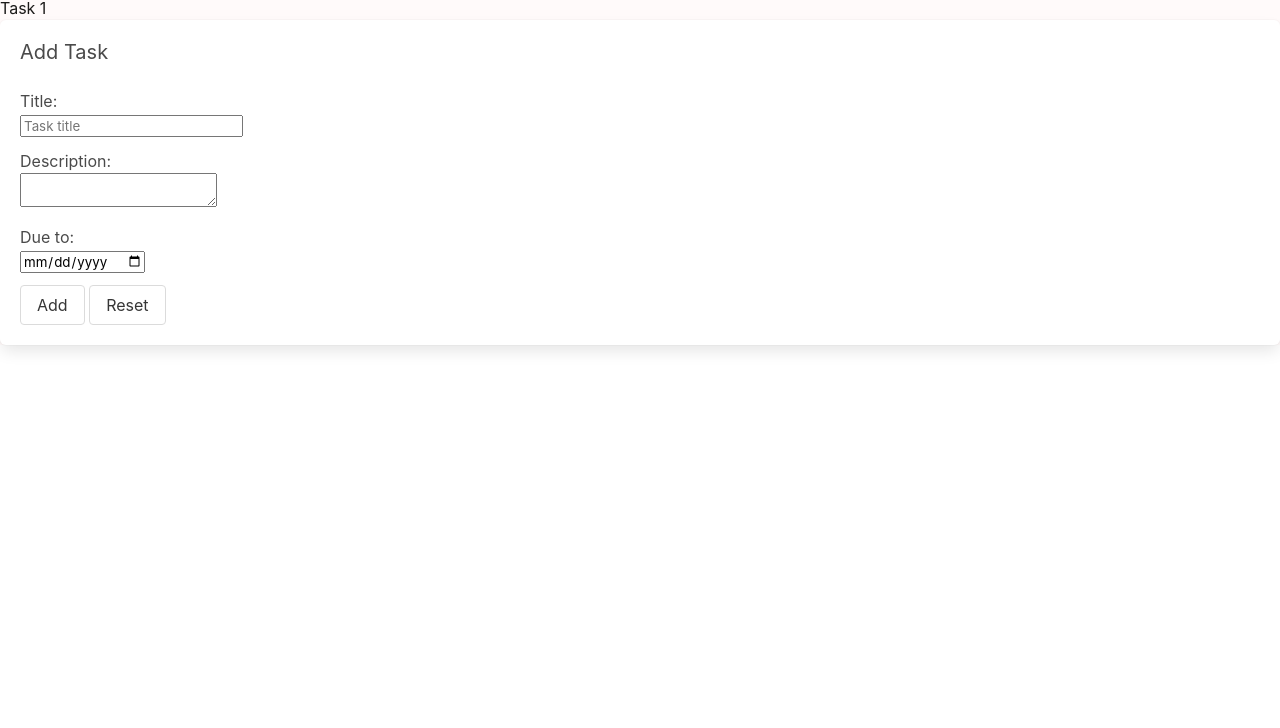
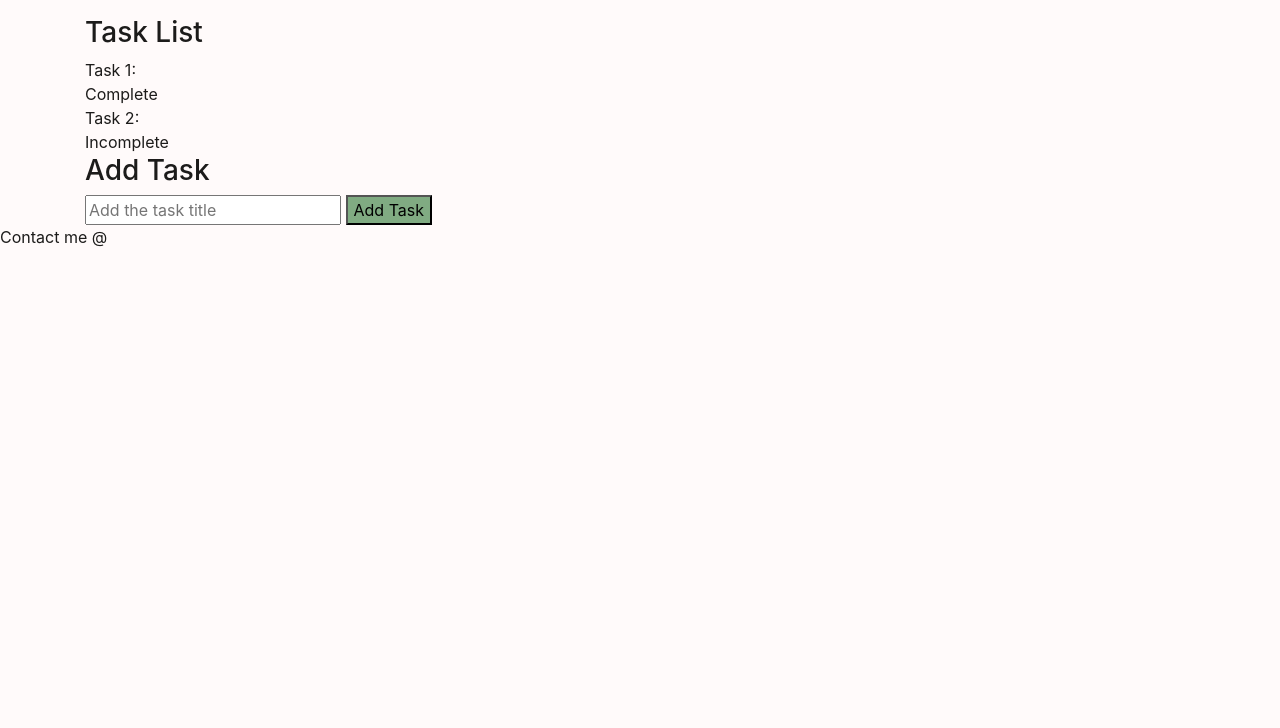
Before and after one commit to siyun-taylor-lee/task-manager, a plain HTML site: page index.html in a window 1280 px wide. Shown: the part 72-800 px from the top of the page. Drawn offline with nearby package versions, Linux system fonts and the light colour scheme.

Commit message:
Editted HTML

```diff
--- a/index.html
+++ b/index.html
@@ -4,12 +4,13 @@
     <meta charset="UTF-8">
     <meta name="viewport" content="width=device-width, initial-scale=1.0">
     <title>Task Manager</title>
+
     <!-- Google fonts -->
     <link rel="preconnect" href="https://fonts.googleapis.com">
     <link rel="preconnect" href="https://fonts.gstatic.com" crossorigin>
     <link href="https://fonts.googleapis.com/css2?family=Nunito+Sans:opsz@6..12&display=swap" rel="stylesheet">
-    <!-- Import Bulma CSS file here -->
-    <link rel="stylesheet" href="https://cdn.jsdelivr.net/npm/bulma@0.9.4/css/bulma.min.css">
+    <!-- Import Bootstrap CSS file here -->
+    <link rel="stylesheet" href="https://cdn.jsdelivr.net/npm/bootstrap@4.5.3/dist/css/bootstrap.min.css" integrity="sha384-TX8t27EcRE3e/ihU7zmQxVncDAy5uIKz4rEkgIXeMed4M0jlfIDPvg6uqKI2xXr2" crossorigin="anonymous">
     <!-- Personalised CSS file here -->
     <link rel="stylesheet" href="app.css">
 
@@ -17,54 +18,42 @@
 
 <body>
     <header>
-        <h1 class="title">Task Manager</h1>
+        <h1>Task Manager</h1>
     </header>
 
     <main>
         <!-- Task List Display -->
-        <section id="task-list">
-            <!-- Task List Default-->
-            <div class="task-list">
-                <ul>
-                    <li>Task 1</li>
-                </ul>
-            </div>
+        <section class="container" id="taskList">
+            <h3>Task List</h3>
+            <!-- Task List -->
+            <div class="list-group">
+                <div class="task" id="task1">
+                    <div class="title">Task 1: </div>
+                    <div class="status status-complete" onclick="toggleStatus('task1')">Complete</div>
+                </div>
+                <div class="task" id="task2">
+                    <div class="title">Task 2:</div>
+                    <div class="status status-incomplete" onclick="toggleStatus('task2')">Incomplete</div>
+                </div>
+              </div>
         </section>
         <!-- Task List Display End -->
 
-        <!-- Task Form -->
-        <section id="task-form">
-            <!-- Add Tasks -->
-            <form class="box" id="add-task-form">
-                <h2 class="subtitle">Add Task</h2>
-                <!-- Task Title -->
-                <div class="field">
-                    <label for="task-title">Title:</label>
-                    <div class="control">
-                        <input type="text" id="task-title" name="task-title" placeholder="Task title" required>
-                    </div>
-                </div>
-                <!-- Task Description -->
-                <div class="field">
-                    <label for="task-description">Description:</label>
-                    <div class="control">
-                        <textarea type="text" id="task-description" name="task-description"></textarea>
-                    </div>
-                </div>
-                <!-- Due Date -->
-                <div class="field">
-                    <label for="due-date">Due to:</label>
-                    <div class="control">
-                        <input type="date" id="due-date" name="due-date">
-                    </div>
-                </div>
-                <!-- Submit button -->
-                <button class="button" type="submit">Add</button>
-                <!-- Reset button -->
-                <button class="button" type="submit">Reset</button>
-            </form>
+        <section class="container add-task">
+            <h3>Add Task</h3>
+            <div id="addTaskSection">
+                <input type="text" id="newTaskTitle" placeholder="Add the task title">
+                <button id="addTaskBtn" onclick="addTask()">Add Task</button>
+            </div>
         </section>
     </main>
+
+    <footer>
+        <p>Contact me @ </p>
+    </footer>
+    <!-- Bootstrap JS bundle file here -->
+    <script src="https://code.jquery.com/jquery-3.5.1.slim.min.js" integrity="sha384-DfXdz2htPH0lsSSs5nCTpuj/zy4C+OGpamoFVy38MVBnE+IbbVYUew+OrCXaRkfj" crossorigin="anonymous"></script>
+    <script src="https://cdn.jsdelivr.net/npm/bootstrap@4.5.3/dist/js/bootstrap.bundle.min.js" integrity="sha384-ho+j7jyWK8fNQe+A12Hb8AhRq26LrZ/JpcUGGOn+Y7RsweNrtN/tE3MoK7ZeZDyx" crossorigin="anonymous"></script>
     <!-- Personalised JavaScript file here -->
     <script src="app.js"></script>
 </body>
```
